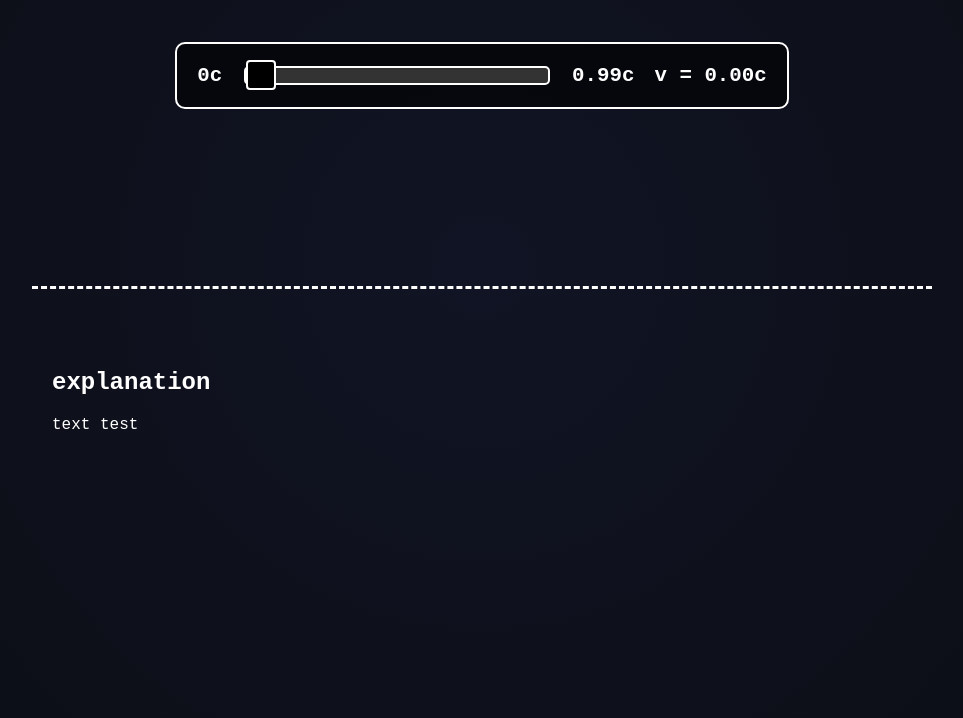
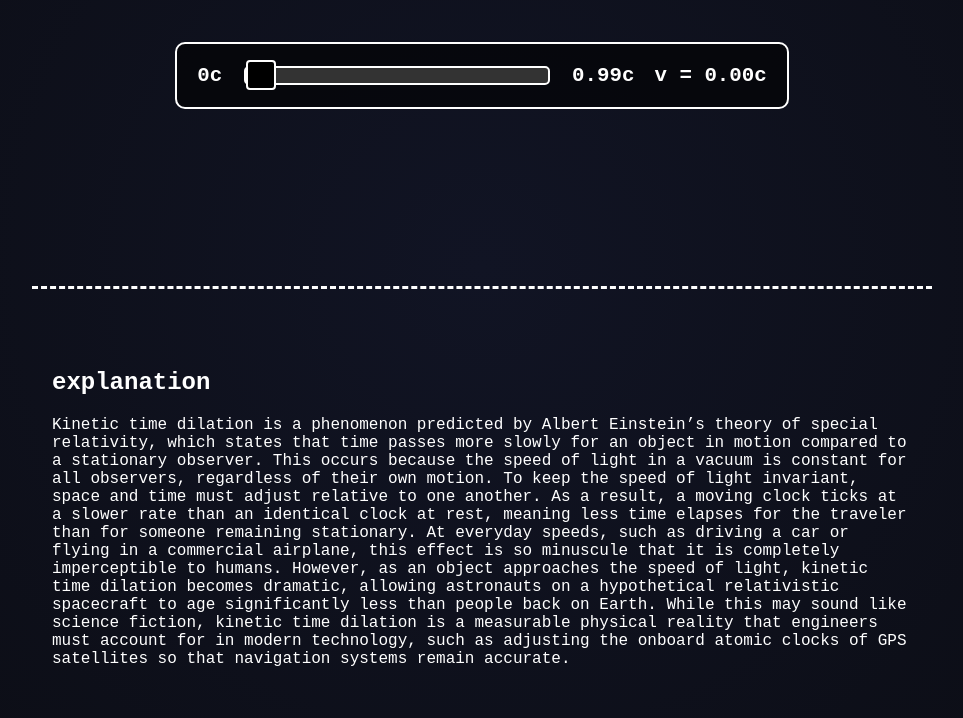
Before and after one commit to timedilation123/time-dilation, a plain HTML site: page index.html in a window 1280 px wide. Shown: the part 554-1272 px from the top of the page, without its empty margins (158-1121 px from the left). Drawn offline with Linux system fonts and the light colour scheme.

Commit message:
Update index.html
text

```diff
--- a/index.html
+++ b/index.html
@@ -97,7 +97,8 @@
 
     <div class="theory-section">
         <h2>explanation</h2>
-        <p>text test</p>
+        <p>Kinetic time dilation is a phenomenon predicted by Albert Einstein’s theory of special relativity, which states that time passes more slowly for an object in motion compared to a stationary observer. This occurs because the speed of light in a vacuum is constant for all observers, regardless of their own motion. To keep the speed of light invariant, space and time must adjust relative to one another. As a result, a moving clock ticks at a slower rate than an identical clock at rest, meaning less time elapses for the traveler than for someone remaining stationary.
+At everyday speeds, such as driving a car or flying in a commercial airplane, this effect is so minuscule that it is completely imperceptible to humans. However, as an object approaches the speed of light, kinetic time dilation becomes dramatic, allowing astronauts on a hypothetical relativistic spacecraft to age significantly less than people back on Earth. While this may sound like science fiction, kinetic time dilation is a measurable physical reality that engineers must account for in modern technology, such as adjusting the onboard atomic clocks of GPS satellites so that navigation systems remain accurate.</p>
     </div>
 
     <script>
```
